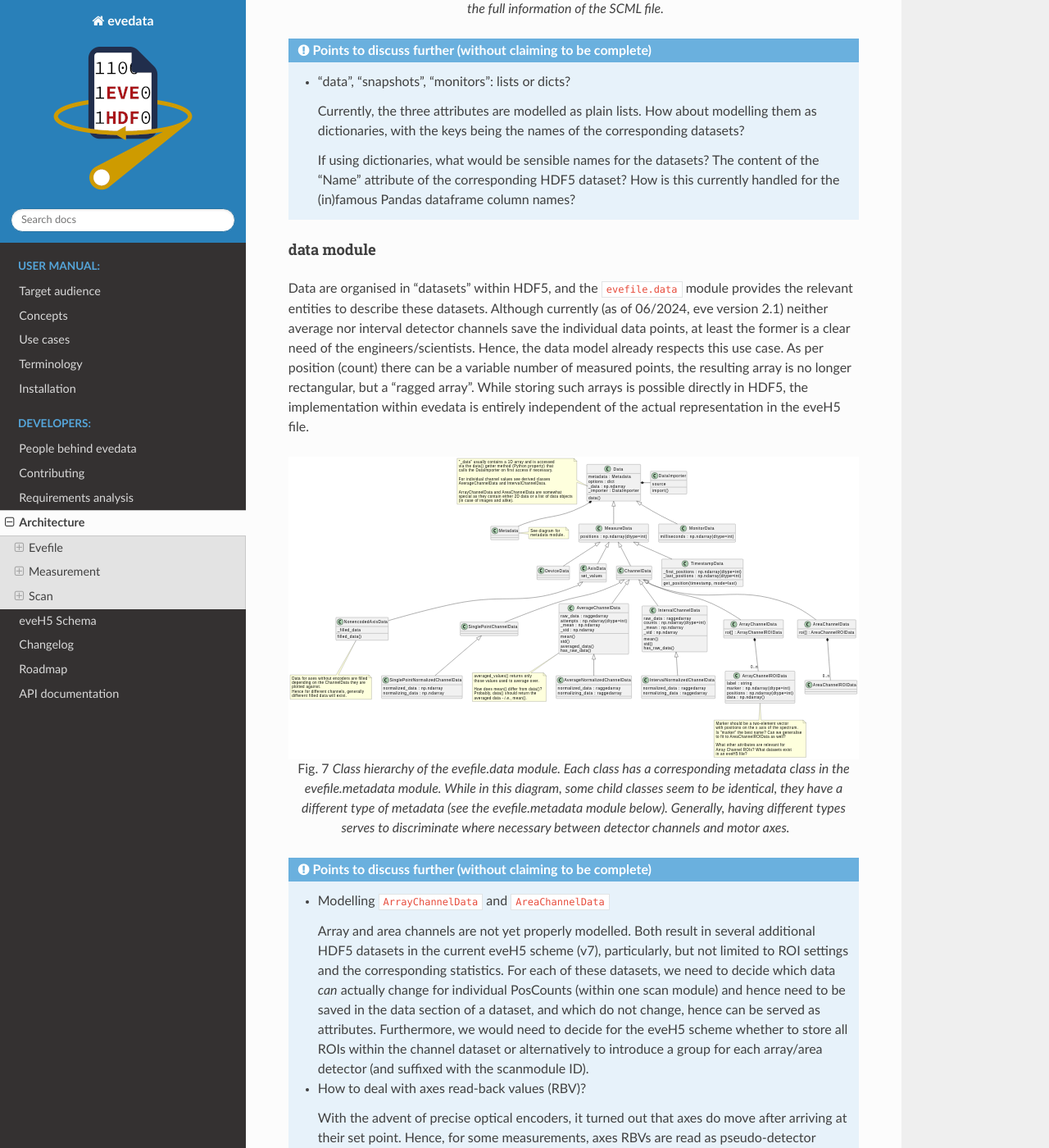
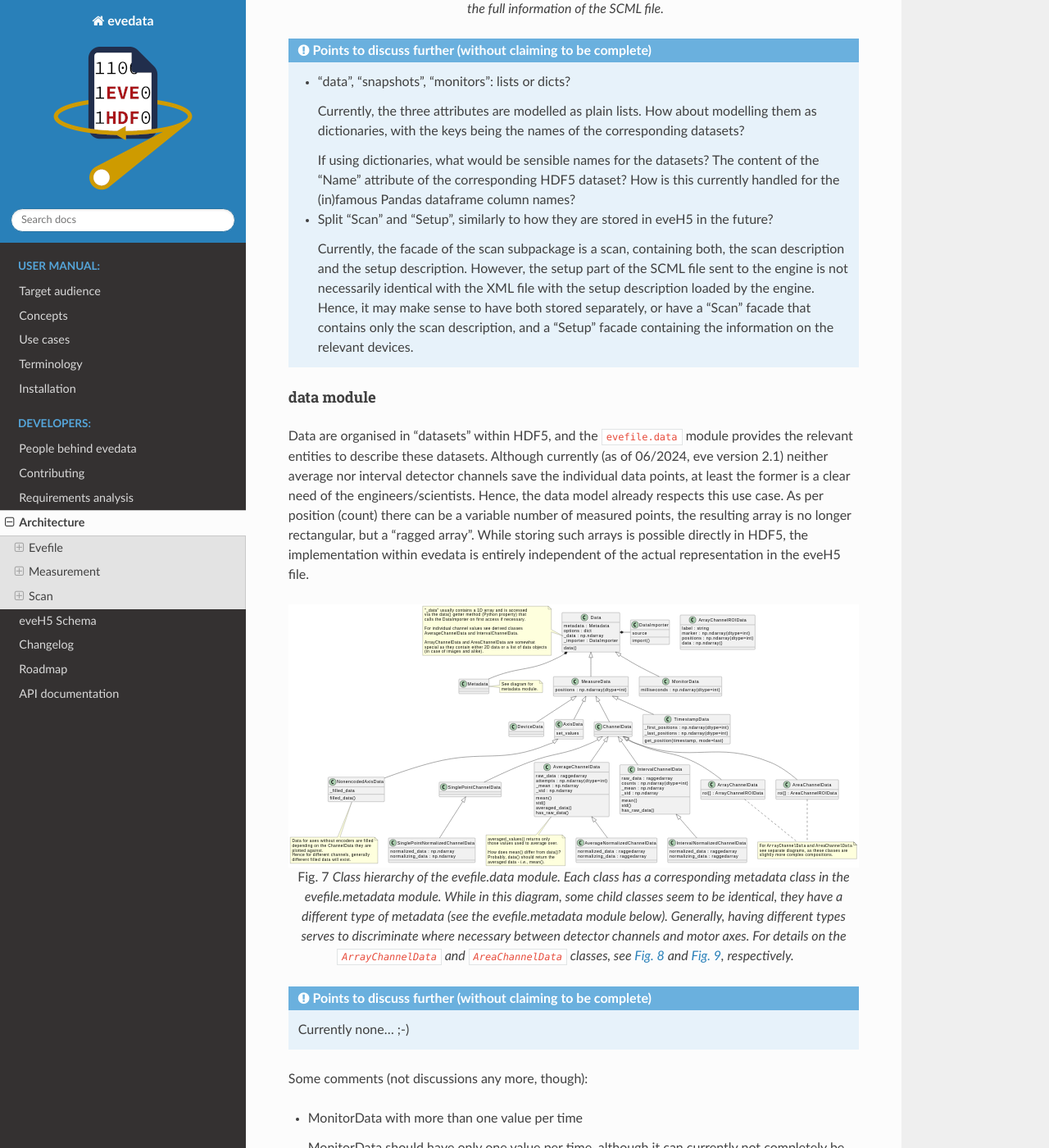
Before and after one commit to tillbiskup/evedata, a Sphinx documentation site: the page built from docs/architecture.rst, in a window 1280 px wide and 1400 px high, scrolled down 5287 px. Shown: the whole window at 82% size. Built offline with Sphinx 7.4.7 and the Read the Docs theme 2.0.0, drawn with Linux system fonts in a browser that asks for light colours; some of the changed text lies outside the part shown.

Commit message:
Cleanup architecture description for evefile subpackage.

```diff
--- a/docs/architecture.rst
+++ b/docs/architecture.rst
@@ -114,6 +114,10 @@
 
       If using dictionaries, what would be sensible names for the datasets? The content of the "Name" attribute of the corresponding HDF5 dataset? How is this currently handled for the (in)famous Pandas dataframe column names?
 
+    * Split "Scan" and "Setup", similarly to how they are stored in eveH5 in the future?
+
+      Currently, the facade of the scan subpackage is a scan, containing both, the scan description and the setup description. However, the setup part of the SCML file sent to the engine is not necessarily identical with the XML file with the setup description loaded by the engine. Hence, it may make sense to have both stored separately, or have a "Scan" facade that contains only the scan description, and a "Setup" facade containing the information on the relevant devices.
+
 
 data module
 ~~~~~~~~~~~
@@ -127,18 +131,12 @@
     :align: center
     :width: 750px
 
-    Class hierarchy of the evefile.data module. Each class has a corresponding metadata class in the evefile.metadata module. While in this diagram, some child classes seem to be identical, they have a different type of metadata (see the evefile.metadata module below). Generally, having different types serves to discriminate where necessary between detector channels and motor axes.
+    Class hierarchy of the evefile.data module. Each class has a corresponding metadata class in the evefile.metadata module. While in this diagram, some child classes seem to be identical, they have a different type of metadata (see the evefile.metadata module below). Generally, having different types serves to discriminate where necessary between detector channels and motor axes. For details on the ``ArrayChannelData`` and ``AreaChannelData`` classes, see :numref:`Fig. %s <fig-uml_arraychannel>` and :numref:`Fig. %s <fig-uml_areachannel>`, respectively.
 
 
 .. admonition:: Points to discuss further (without claiming to be complete)
 
-    * Modelling ``ArrayChannelData`` and ``AreaChannelData``
-
-      Array and area channels are not yet properly modelled. Both result in several additional HDF5 datasets in the current eveH5 scheme (v7), particularly, but not limited to ROI settings and the corresponding statistics. For each of these datasets, we need to decide which data *can* actually change for individual PosCounts (within one scan module) and hence need to be saved in the data section of a dataset, and which do not change, hence can be served as attributes. Furthermore, we would need to decide for the eveH5 scheme whether to store all ROIs within the channel dataset or alternatively to introduce a group for each array/area detector (and suffixed with the scanmodule ID).
-
-    * How to deal with axes read-back values (RBV)?
-
-      With the advent of precise optical encoders, it turned out that axes do move after arriving at their set point. Hence, for some measurements, axes RBVs are read as pseudo-detector channels. Currently (eveH5 v7), these data end up as detector channels in distinct HDF5 datasets. However, logically they belong to the corresponding axes. Further complications may arise from the fact that there exists the use case for recording these axes RBVs during averaging of detector channel data.
+    Currently none... ;-)
 
 
 Some comments (not discussions any more, though):
@@ -199,6 +197,20 @@
 
   As of now, scalar options appear as dictionary ``options`` in the ``Metadata`` class hierarchy, while variable options with individual values per position count appear as dictionary ``options`` in the ``Data`` class hierarchy.
 
+* Dealing with axes read-back values (RBV)
+
+  With the advent of precise optical encoders, it turned out that axes do move after arriving at their set point. Hence, for some measurements, axes RBVs are read as pseudo-detector channels. Currently (eveH5 v7), these data end up as detector channels in distinct HDF5 datasets. However, logically they belong to the corresponding axes. Further complications may arise from the fact that there exists the use case for recording these axes RBVs during averaging of detector channel data.
+
+  The data model distinguishes between axes with encoders and those without. In the future, for axes with encoders the RBV will be read synchronously to every detector channel readout. This makes filling for those axes unnecessary, as for every detector channel readout there exists a "true" axis value. For average channels, this further means that as many axes RBVs are present as maximum detector channel readouts for this position, resulting in general in a "ragged array".
+
+  As for axes without encoder, the RBV does not change after the axis has arrived at its position, additionally reading these axes RBVs would not make sense, as this would suggest real values.
+
+
+
+Array and area channels
+.......................
+
+.. _fig-uml_arraychannel:
 
 .. figure:: uml/arraychannel.*
     :align: center
@@ -207,11 +219,13 @@
     Preliminary data model for the ArrayChannel class. The basic hierarchy is identical to :numref:`Fig. %s <fig-uml_evedata-evefile.data>`, and here, the relevant part of the metadata class hierarchy from :numref:`Fig. %s <fig-uml_evedata-evefile.metadata>` is shown as well. Separating the ``ArrayChannelCalibration`` class from the ``ArrayChannelMetadata`` rests on the assumption that the calibration class will get added distinct behaviour at some point, *e.g.* creating calibration curves from the parameters.
 
 
+.. _fig-uml_areachannel:
+
 .. figure:: uml/areachannel.*
     :align: center
     :width: 750px
 
-    Preliminary data model for the AreaChannel class. The basic hierarchy is identical to :numref:`Fig. %s <fig-uml_evedata-evefile.data>`, and here, the relevant part of the metadata class hierarchy from :numref:`Fig. %s <fig-uml_evedata-evefile.metadata>` is shown as well. As different area detectors (cameras) have somewhat different options, probably there will appear a basic ``AreaDetector`` class with more specific subclasses. Whether the simplest form of a camera (a standard digital camera for making pictures of samples) shall be a subclass of the ``AreaDetector`` class or a separate class is another question to be discussed and decided.
+    Preliminary data model for the AreaChannel class. The basic hierarchy is identical to :numref:`Fig. %s <fig-uml_evedata-evefile.data>`, and here, the relevant part of the metadata class hierarchy from :numref:`Fig. %s <fig-uml_evedata-evefile.metadata>` is shown as well. As different area detectors (cameras) have somewhat different options, probably there will appear a basic ``AreaChannel`` class with more specific subclasses. Whether the simplest form of a camera (a standard digital camera for making pictures of samples) shall be a subclass of the ``AreaChannel`` class or a separate class is another question to be discussed and decided.
 
 
 metadata module
@@ -309,7 +323,7 @@
 
   Not clear whether this situation can actually occur, but if so, most probably in this case only one value should be contained in the data. See `#7688, note 11 <https://redmine.ahf.ptb.de/issues/7688#note-11>`_ for details.
 
-Furthermore, a requirement is that the original monitor data are retained when converting timestamps to position counts. This most probably means to create a new ``MeasureData`` object. Most probably, this is the case for additional ``OptionData`` and ``DeviceData`` classes as subclasses of ``MeasureData``. The next question: Where to place these new objects in the ``File`` class of the evefile.entities.file module? Alternatively: Would this be something outside the evefile subpackage, probably within the measurement subpackage?
+Furthermore, a requirement is that the original monitor data are retained when converting timestamps to position counts. This most probably means to create a new ``MeasureData`` object. This is the case for the additional ``DeviceData`` class as subclass of ``MeasureData``. The next question: Where to place these new objects in the ``File`` class of the evefile.entities.file module? Alternatively: Would this be something outside the evefile subpackage, probably within the measurement subpackage?
 
 
 Converting MPSKIP scans into average detector channel
@@ -320,7 +334,7 @@
 
 .. important::
 
-    At least one group uses MPSKIP not only for storing the individual data points for averaging, but for recording axis RBV for each individual detector channel readout as well, due to motor axes changing their position slightly. Hence, in this case MPSKIP cannot be mapped sensibly to an average detector channel if we do not expand the data model of the ``evefile`` subpackage.
+    At least one group uses MPSKIP not only for storing the individual data points for averaging, but for recording axes RBVs for each individual detector channel readout as well, due to motor axes changing their position slightly. The axes RBVs are recorded for using pseudodetectors are/should be equipped with encoders to ensure actual values being read. The data model now supports axes objects to have more than one value for a position to account for this situation. This means, however, to convert the MPSKIP scans with individual position counts for each detector readout to scans with multiple values available per individual position.
 
 
 Separating datasets for redefined channels
@@ -334,7 +348,16 @@
 
 Due to the (intrinsic) way the engine handles scans, position counts can be non-monotonic (`#4562 <https://redmine.ahf.ptb.de/issues/4562>`_, `#7722 <https://redmine.ahf.ptb.de/issues/7722>`_). However, this will usually be a problem for the analysis. Therefore, positions need to be sorted monotonically.
 
-Given that monitor datasets can contain several data points with identical time ``-1`` that shall not be changed in their sorting, use "stable" as "kind" parameter to choose the sorting algorithm in :func:`numpy.argsort`.
+
+.. note::
+
+    Given that monitor datasets can contain several data points with identical time ``-1`` that shall not be changed in their sorting, use "stable" as "kind" parameter to choose the sorting algorithm in :func:`numpy.argsort`.
+
+
+Extract set values for axes
+~~~~~~~~~~~~~~~~~~~~~~~~~~~
+
+The axes positions stored in the HDF5 file are the RBVs after positioning. If, however, an axis never reached the set value due to limit violation or other constraints, this is usually not visible from the HDF5 file, as the severity is typically not recorded. However, the set values for each axis can be inferred from the scan description. Having this information would be helpful for routine checks whether a scan ran as expected. Set values are stored in the ``set_values`` attribute of the ``AxisData`` class.
 
 
 Correct mapping of file numbers for external files
```
Also changed, not shown: docs/uml/evedata.evefile.data.svg, 2 other files.
